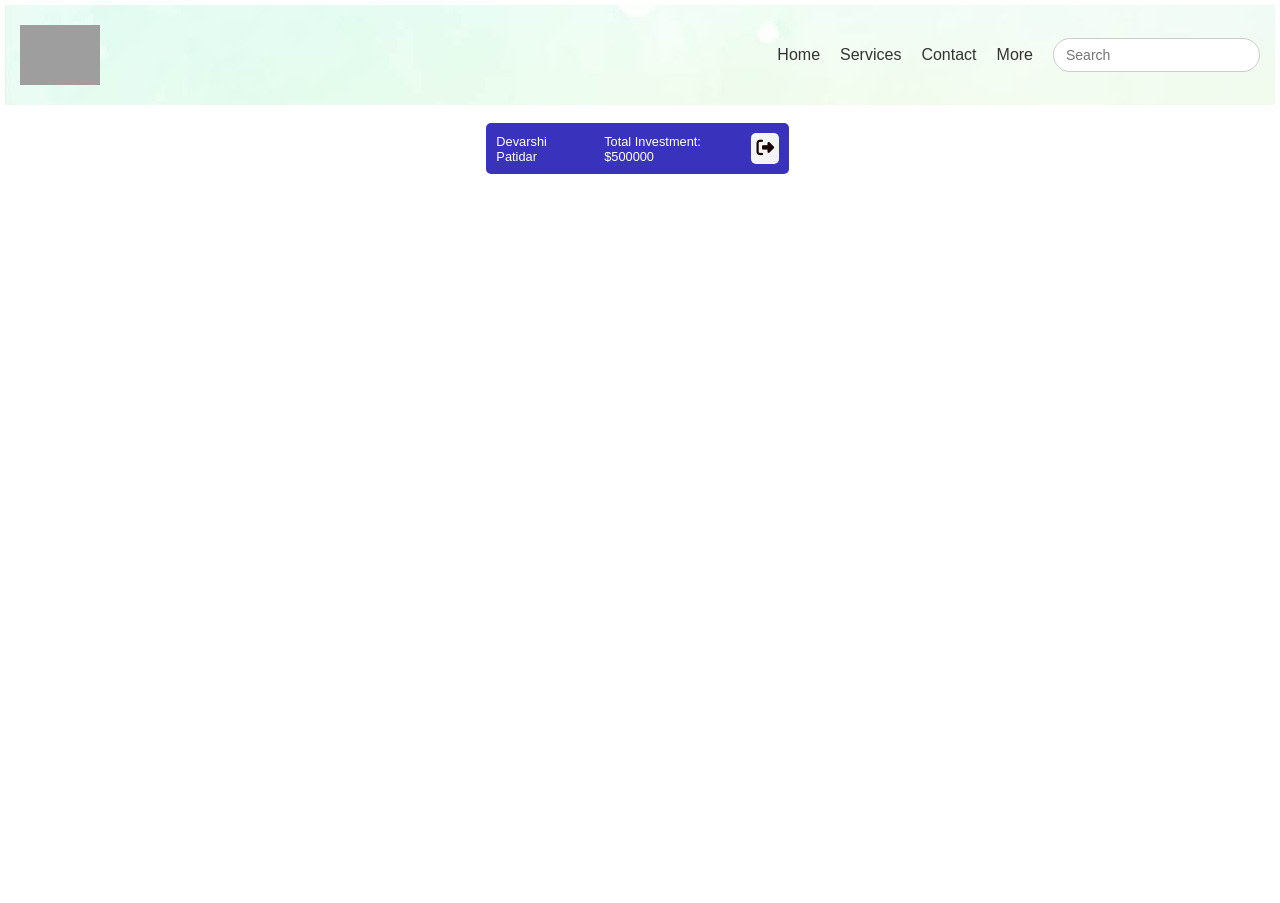
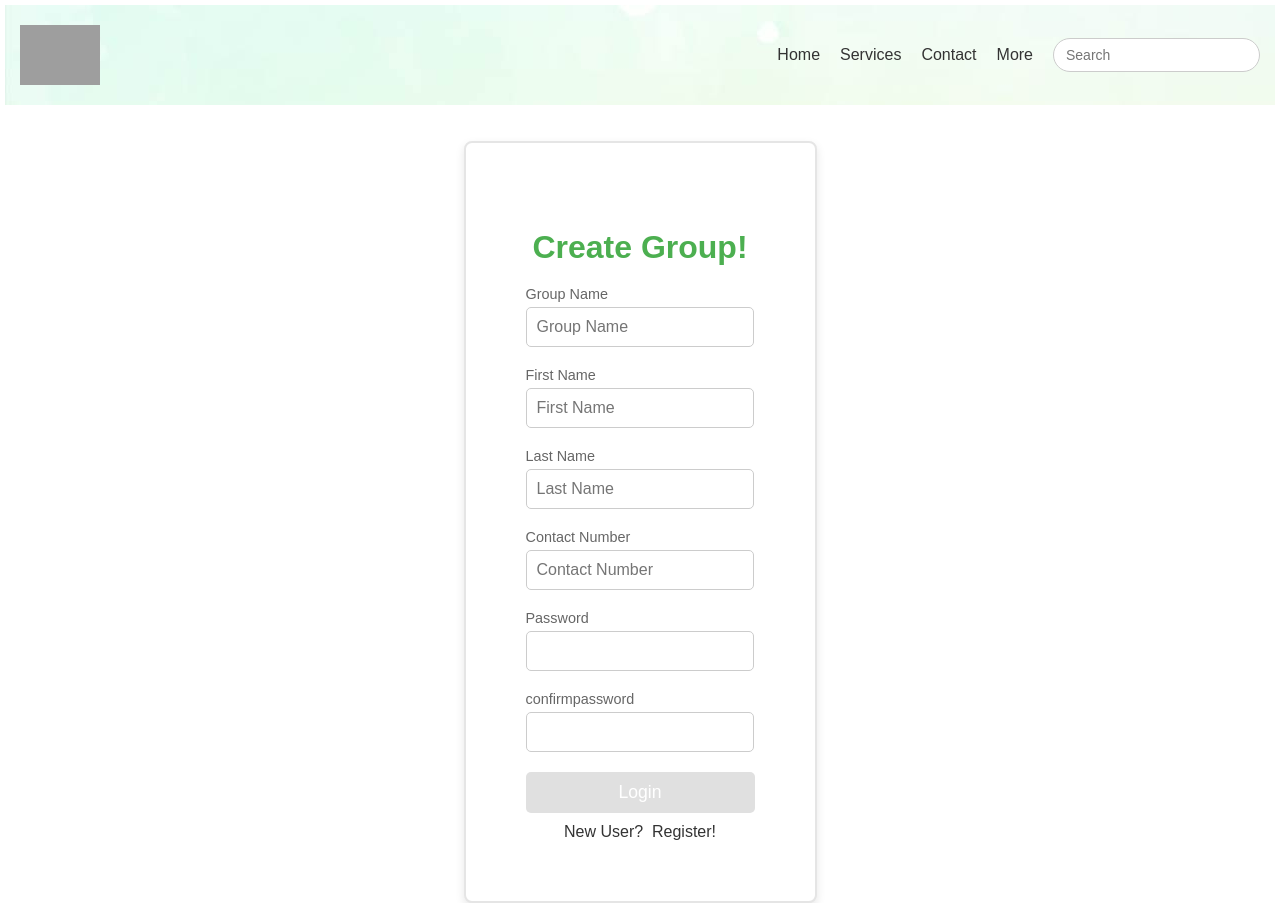
Before and after one commit to devarshi-patidar18/Fields-To-Future-Client, an Angular app in the folder FieldsToFuture/: page /create-group in a window 1280 px wide. Before the commit this address led to /. Before the commit the page ends 800 px from the top, so only its background shows below. Built offline with nearby package versions, Linux system fonts and the light colour scheme; grey boxes are pictures that could not be loaded.

Commit message:
Login logic

```diff
--- a/FieldsToFuture/src/app/app.component.ts
+++ b/FieldsToFuture/src/app/app.component.ts
@@ -18,7 +18,7 @@ export class AppComponent {
   constructor(public datastore:DataStoreService) {}
 
   ngOnInit(){
-    this.datastore.isUserLoggedIn = true;
+    // this.datastore.isUserLoggedIn = true;
   }
 
 }
--- a/FieldsToFuture/src/app/app.routes.ts
+++ b/FieldsToFuture/src/app/app.routes.ts
@@ -4,6 +4,7 @@ import { LoginComponent } from './common/login/login.component';
 import { SearchpageComponent } from './common/searchpage/searchpage.component';
 import { SignupComponent } from './common/signup/signup.component';
 import { UserDetailsComponent } from './user/user-details/user-details.component';
+import { CreateGroupComponent } from './group/create-group/create-group.component';
 
 export const routes: Routes = [{
     path: '',
@@ -29,6 +30,11 @@ export const routes: Routes = [{
     path: 'userdetails',
     component:UserDetailsComponent,
     title: 'User Dashboard'
+  },
+  {
+    path: 'create-group',
+    component:CreateGroupComponent,
+    title: 'Create Group'
   }
 ];
 
--- a/FieldsToFuture/src/app/common/header/header.component.css
+++ b/FieldsToFuture/src/app/common/header/header.component.css
@@ -92,7 +92,7 @@
     left: 0;
     right: 0;
     background-image: url("../../../assets/abstract-watercolor-light-green-texture-background.jpg");
-    padding: 20px;
+    padding: 5px;
     z-index: 999;
     box-shadow: 0 4px 6px rgba(0, 0, 0, 0.1);
     transition: all 0.5s ease;
--- a/FieldsToFuture/src/app/common/home/home.component.html
+++ b/FieldsToFuture/src/app/common/home/home.component.html
@@ -13,9 +13,11 @@
 </div>
 
 <div class="cta" id="bottom">
-    <h2>Go to Login Page</h2>
-    <button>Login</button>
-    <h2>Create New Fund Group</h2>
-    <button>Get Started</button>
+    <h2 *ngIf="!this.dataStore.isUserLoggedIn" >Go to Login Page</h2>
+    <button routerLink="/login" *ngIf="!this.dataStore.isUserLoggedIn">Login</button>
+    <h2 *ngIf="this.dataStore.isUserLoggedIn">Create New Fund Group</h2>
+    <button *ngIf="this.dataStore.isUserLoggedIn" (click)="goToCreateGroup()">Create</button>
+    <h2 *ngIf="this.dataStore.isUserLoggedIn">Request to join a Fund Group</h2>
+    <button *ngIf="this.dataStore.isUserLoggedIn" (click)="goToJoinRequestFundGroup()">Create</button>
 </div>
 </div>
--- a/FieldsToFuture/src/app/common/home/home.component.ts
+++ b/FieldsToFuture/src/app/common/home/home.component.ts
@@ -1,16 +1,39 @@
 import { Component, ElementRef, ViewChild } from '@angular/core';
+import { Router, RouterLink, RouterOutlet } from '@angular/router';
+import { DataStoreService } from '../../services/data-store.service';
+import { CommonModule } from '@angular/common';
 
 @Component({
   selector: 'app-home',
   standalone: true,
-  imports: [],
+  imports: [RouterLink,RouterOutlet,CommonModule],
   templateUrl: './home.component.html',
   styleUrl: './home.component.css'
 })
 export class HomeComponent {
   @ViewChild('bottom', { static: false }) bottomElement!: ElementRef;
 
+  constructor(private router:Router,public dataStore:DataStoreService){}
+
   gettingStarted() {
     document.getElementById('bottom')?.scrollIntoView({ behavior: 'smooth' });
   }
+
+  goToCreateGroup(){
+    if(this.dataStore.isUserLoggedIn){
+      this.router.navigate(['/create-group']);
+    }
+    else{
+      this.router.navigate(['/login']);
+    }
+  }
+
+  goToJoinRequestFundGroup(){
+    if(this.dataStore.isUserLoggedIn){
+      this.router.navigate(['/searchpage']);
+    }
+    else{
+      this.router.navigate(['/login']);
+    }
+  }
 }
--- a/FieldsToFuture/src/app/common/login/login.component.ts
+++ b/FieldsToFuture/src/app/common/login/login.component.ts
@@ -1,7 +1,7 @@
 import {Component} from '@angular/core';
 
 import { CommonModule } from '@angular/common';
-import { RouterLink, RouterOutlet } from '@angular/router';
+import { Router, RouterLink, RouterOutlet } from '@angular/router';
 import { FormsModule } from '@angular/forms';
 import { DataStoreService } from '../../services/data-store.service';
 
@@ -17,16 +17,18 @@ export class LoginComponent {
   username: string = '';
   password: string = '';
 
-  constructor(private datastore:DataStoreService) {}
+  constructor(private datastore:DataStoreService,private router:Router) {}
 
   ngOnInit(){
-    this.datastore.isUserLoggedIn = true;
+    // this.datastore.isUserLoggedIn = true;
   }
 
   onLogin() {
     // Simulating a simple login function. You can replace this with an actual authentication service.
     if (this.username === 'user' && this.password === 'password') {
-      alert('Login Successful!');
+      // alert('Login Successful!');
+      this.datastore.isUserLoggedIn = true;
+      this.router.navigate(['/userdetails']);
     } else {
       alert('Invalid Username or Password');
     }
--- /dev/null
+++ b/FieldsToFuture/src/app/group/create-group/create-group.component.html
@@ -0,0 +1,39 @@
+<div class="login-container">
+    <div class="login-card">
+        <h2 class="login-title">Create Group!</h2>
+        <form (ngSubmit)="onLogin()" #loginForm="ngForm">
+            <div class="input-group">
+                <label for="groupname">Group Name</label>
+                <input type="text" id="groupname" [(ngModel)]="groupname" name="groupname" placeholder="Group Name" required>
+            </div>
+            <div class="input-group">
+                <label for="firstname">First Name</label>
+                <input type="text" id="firstname" [(ngModel)]="firstname" name="firstname" placeholder="First Name" required>
+            </div>
+            <div class="input-group">
+                <label for="phone">Last Name</label>
+                <input type="text" id="lastname" [(ngModel)]="lastname" name="lastname" placeholder="Last Name" required>
+            </div>
+            <div class="input-group">
+                <label for="phone">Contact Number</label>
+                <input type="tel" id="phone" [(ngModel)]="phone" name="phone" placeholder="Contact Number" required>
+            </div>
+            <div class="input-group">
+                <label for="password">Password</label>
+                <input type="password" id="password" [(ngModel)]="password" name="password"  required>
+            </div>
+            <div class="input-group">
+                <label for="confirmpassword">confirmpassword</label>
+                <input type="password" id="confirmpassword" [(ngModel)]="confirmpassword" name="confirmpassword"
+                    required>
+            </div>
+            <div>
+
+            </div>
+            <button type="submit" [disabled]="!loginForm.valid">Login</button>
+        </form>
+        <div class="" style="margin-top: 10px;">
+            New User? &nbsp;<a routerLink="/signup">Register!</a>
+        </div>
+    </div>
+</div>
--- /dev/null
+++ b/FieldsToFuture/src/app/group/create-group/create-group.component.ts
@@ -0,0 +1,24 @@
+import { CommonModule } from '@angular/common';
+import { Component } from '@angular/core';
+import { FormsModule } from '@angular/forms';
+
+@Component({
+  selector: 'app-create-group',
+  standalone: true,
+  imports: [CommonModule, FormsModule],
+  templateUrl: './create-group.component.html',
+  styleUrl: './create-group.component.css'
+})
+export class CreateGroupComponent {
+
+  groupname:string = '';
+  firstname:string = '';
+  lastname:string = '';
+  phone:string = '';
+  password:string = '';
+  confirmpassword:string = '';
+
+  onLogin() {
+  }
+
+}
--- a/FieldsToFuture/src/app/user/user-nav/user-nav.component.html
+++ b/FieldsToFuture/src/app/user/user-nav/user-nav.component.html
@@ -1,10 +1,10 @@
-<div *ngIf="!dataStore.isUserLoggedIn"
+<!-- <div *ngIf="!dataStore.isUserLoggedIn"
     style="justify-content: center; width: 95%; display: flex; color: rgb(0, 0, 6); text-decoration:underline;">
     <a routerLink="/login">Click here to login</a>
-</div>
+</div> -->
 
-<nav class="navbar" *ngIf="dataStore.isUserLoggedIn" (click)="this.goToDashboard()">
-    <div *ngIf="!logoutConfirmation" class="nav-left">
+<nav class="navbar" *ngIf="dataStore.isUserLoggedIn">
+    <div *ngIf="!logoutConfirmation" class="nav-left"  (click)="this.goToDashboard()">
       <span class="username">{{ userName }}</span>
       <span class="investment">Total Investment: ${{ totalInvestment }}</span>
     </div>
```
Also changed, not shown: FieldsToFuture/src/app/group/create-group/create-group.component.css (added), 1 other file (tests, documents, lock files or other folders).
